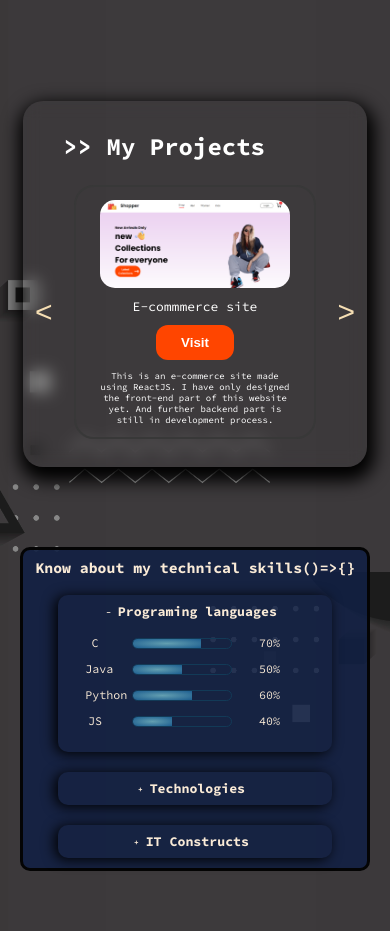
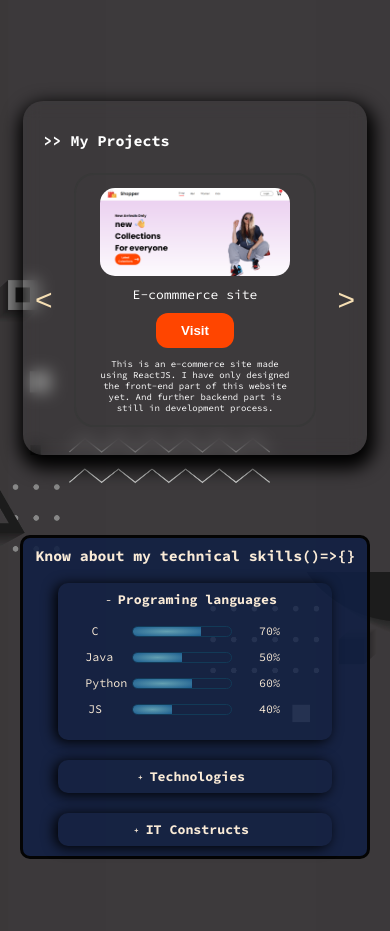
Before and after one commit to srinjoygope/My_portfolio.github.io, a plain HTML site: page index.html in a window 390 px wide. Shown: the part 1960-2891 px from the top of the page. Drawn offline with nearby package versions, Linux system fonts and the light colour scheme.

Commit message:
commited

```diff
--- a/css/responsive.css
+++ b/css/responsive.css
@@ -239,6 +239,12 @@
     .project_slider{
         width: 85%;
     }
+    .project_head{
+        font-size: 10px;
+        font-weight: 500;
+        padding-left: 20px;
+
+    }
 
 
 }
```
